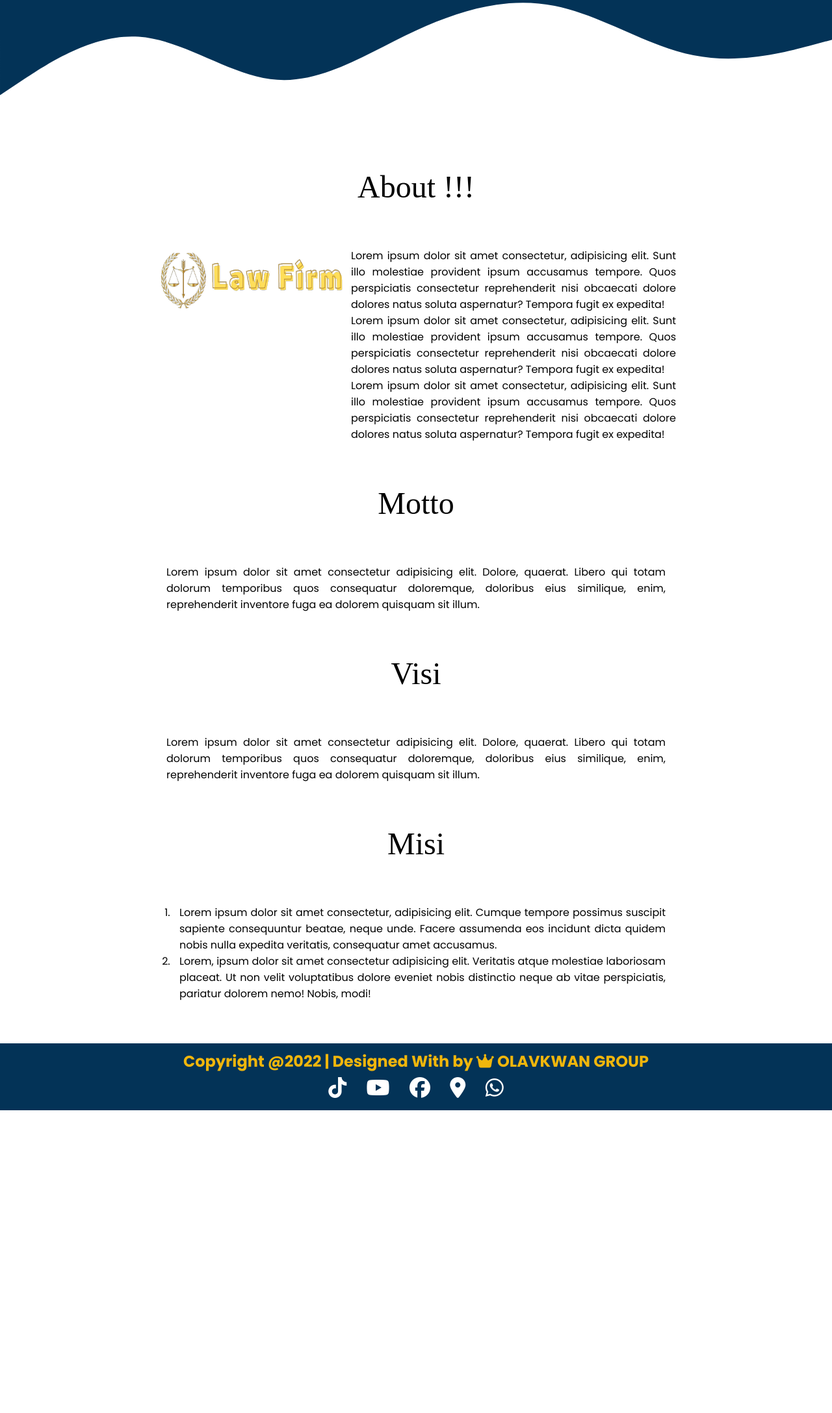
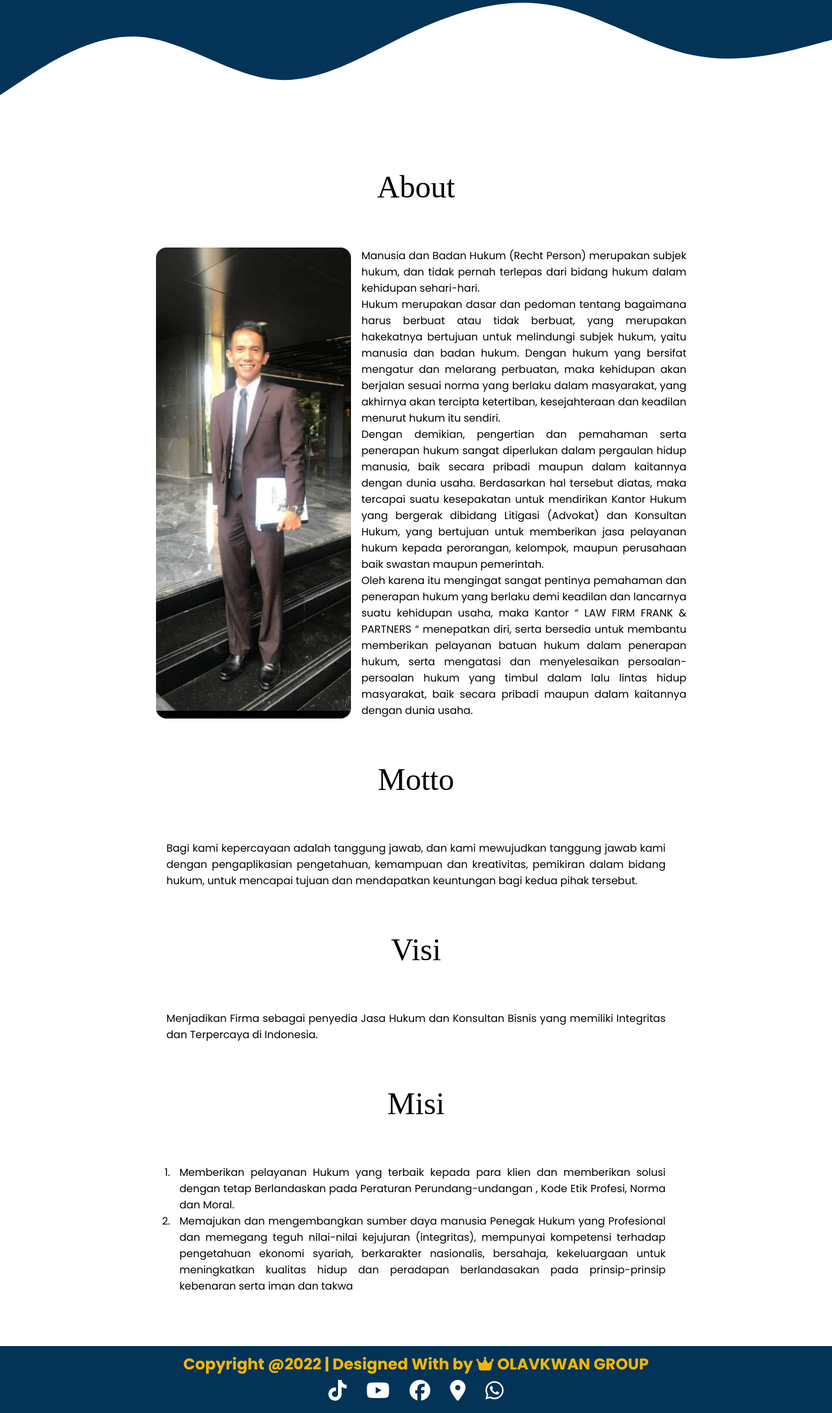
Before and after one commit to ahmadfaqih796/frank-marbun-sh, a PHP site: page /tentang.html in a window 1280 px wide. Shown: the part 76-2251 px from the top of the page at 65% size. Before the commit the page ends 1785 px from the top, so only its background shows below. Run offline with PHP 8.4, Linux system fonts and the light colour scheme; some libraries are stand-ins or nearby versions; some web fonts are replaced.

Commit message:
update isi berita & profil page

```diff
--- a/css/konten/profil.css
+++ b/css/konten/profil.css
@@ -1,5 +1,5 @@
 #nav-profil {
-  margin: 0 0 3rem 0;
+  margin: 0 0 4rem 0;
 }
 #nav-profil section {
   display: flex;
@@ -13,7 +13,9 @@
 }
 #nav-profil section img {
   width: 300px;
-  height: 100px;
+	margin: 0 1rem;
+	object-fit: cover;
+	border-radius: 1rem;
 }
 #nav-profil .teks {
   max-width: 800px;
--- a/tentang.html
+++ b/tentang.html
@@ -2,83 +2,161 @@
 <!-- Created By CodingNepal - www.codingnepalweb.com -->
 <html lang="en">
   <head>
-  <meta charset="UTF-8">
-  <meta name="viewport" content="width=device-width, initial-scale=1.0">
-  <meta http-equiv="X-UA-Compatible" content="ie=edge">
+    <meta charset="UTF-8" />
+    <meta name="viewport" content="width=device-width, initial-scale=1.0" />
+    <meta http-equiv="X-UA-Compatible" content="ie=edge" />
     <title>SH</title>
-  <link rel="stylesheet" href="css/root.css">
-  <link rel="stylesheet" href="css/navigasi.css">
-  <link rel="stylesheet" href="css/header.css">
-  <link rel="stylesheet" href="css/berita.css">
-  <link rel="stylesheet" href="css/profil.css">
-  <link rel="stylesheet" href="css/services.css">
-  <link rel="stylesheet" href="css/konten/services.css">
-  <link rel="stylesheet" href="css/konten/gallery.css">
-  <link rel="stylesheet" href="css/konten/profil.css">
-  <link rel="stylesheet" href="css/owner.css">
-  <link rel="stylesheet" href="css/kontak.css">
-  <link rel="stylesheet" href="css/footer.css">
-  <link rel="stylesheet" href="https://cdnjs.cloudflare.com/ajax/libs/font-awesome/5.15.3/css/all.min.css"/>
-  <script src="https://kit.fontawesome.com/8484f65b47.js" crossorigin="anonymous"></script>
+    <link rel="stylesheet" href="css/root.css" />
+    <link rel="stylesheet" href="css/navigasi.css" />
+    <link rel="stylesheet" href="css/header.css" />
+    <link rel="stylesheet" href="css/berita.css" />
+    <link rel="stylesheet" href="css/profil.css" />
+    <link rel="stylesheet" href="css/services.css" />
+    <link rel="stylesheet" href="css/konten/services.css" />
+    <link rel="stylesheet" href="css/konten/gallery.css" />
+    <link rel="stylesheet" href="css/konten/profil.css" />
+    <link rel="stylesheet" href="css/owner.css" />
+    <link rel="stylesheet" href="css/kontak.css" />
+    <link rel="stylesheet" href="css/footer.css" />
+    <link
+      rel="stylesheet"
+      href="https://cdnjs.cloudflare.com/ajax/libs/font-awesome/5.15.3/css/all.min.css"
+    />
+    <script
+      src="https://kit.fontawesome.com/8484f65b47.js"
+      crossorigin="anonymous"
+    ></script>
   </head>
+
   <body>
     <main class="wrapper">
       <nav>
-      <input type="checkbox" id="show-search">
-      <input type="checkbox" id="show-menu">
-      <label for="show-menu" class="menu-icon"><i class="fas fa-bars"></i></label>
+        <input type="checkbox" id="show-search" />
+        <input type="checkbox" id="show-menu" />
+        <label for="show-menu" class="menu-icon"
+          ><i class="fas fa-bars"></i
+        ></label>
         <section class="content">
-      <img class="logo" src="/gambar/logo.png" alt="">
+          <img class="logo" src="/gambar/logo.png" alt="" />
           <ul class="links">
             <li><a href="/index.html">Home</a></li>
             <li><a href="/tentang.html">About</a></li>
             <li><a href="/berita.html">News</a></li>
             <li><a href="/services.html">Services</a></li>
             <li><a href="/gallery.html">Gallery</a></li>
-          <li><a href="https://api.whatsapp.com/send?phone=6281324924687&text=hallo, saya ingin konsultasi hukum dengan bapak bisa ?">Kontak</a></li>
+            <li>
+              <a
+                href="https://api.whatsapp.com/send?phone=6281324924687&text=hallo, saya ingin konsultasi hukum dengan bapak bisa ?"
+                >Kontak</a
+              >
+            </li>
           </ul>
         </section>
-      <label for="show-search" class="search-icon"><i class="fas fa-search"></i></label>
+        <label for="show-search" class="search-icon"
+          ><i class="fas fa-search"></i
+        ></label>
         <form action="#" class="search-box">
-        <input type="text" placeholder="Cari berita disini" required>
-        <button type="submit" class="go-icon"><i class="fas fa-long-arrow-alt-right"></i></button>
+          <input type="text" placeholder="Cari berita disini" required />
+          <button type="submit" class="go-icon">
+            <i class="fas fa-long-arrow-alt-right"></i>
+          </button>
         </form>
       </nav>
     </main>
-  <svg xmlns="http://www.w3.org/2000/svg" viewBox="0 0 1440 320"><path fill="#033357" fill-opacity="1" d="M0,256L40,229.3C80,203,160,149,240,154.7C320,160,400,224,480,229.3C560,235,640,181,720,144C800,107,880,85,960,101.3C1040,117,1120,171,1200,186.7C1280,203,1360,181,1400,170.7L1440,160L1440,0L1400,0C1360,0,1280,0,1200,0C1120,0,1040,0,960,0C880,0,800,0,720,0C640,0,560,0,480,0C400,0,320,0,240,0C160,0,80,0,40,0L0,0Z"></path></svg>
+    <svg xmlns="http://www.w3.org/2000/svg" viewBox="0 0 1440 320">
+      <path
+        fill="#033357"
+        fill-opacity="1"
+        d="M0,256L40,229.3C80,203,160,149,240,154.7C320,160,400,224,480,229.3C560,235,640,181,720,144C800,107,880,85,960,101.3C1040,117,1120,171,1200,186.7C1280,203,1360,181,1400,170.7L1440,160L1440,0L1400,0C1360,0,1280,0,1200,0C1120,0,1040,0,960,0C880,0,800,0,720,0C640,0,560,0,480,0C400,0,320,0,240,0C160,0,80,0,40,0L0,0Z"
+      ></path>
+    </svg>
     <main id="nav-profil">
-    <legend>About !!!</legend>
+      <legend>About</legend>
       <section>
-      <img src="gambar/logo.png" alt="frank-marbun-sh">
+        <img src="gambar/frank.jpeg" frank-marbun-sh">
         <article>
-        <p>Lorem ipsum dolor sit amet consectetur, adipisicing elit. Sunt illo molestiae provident ipsum accusamus tempore. Quos perspiciatis consectetur reprehenderit nisi obcaecati dolore dolores natus soluta aspernatur? Tempora fugit ex expedita!</p>
-        <p>Lorem ipsum dolor sit amet consectetur, adipisicing elit. Sunt illo molestiae provident ipsum accusamus tempore. Quos perspiciatis consectetur reprehenderit nisi obcaecati dolore dolores natus soluta aspernatur? Tempora fugit ex expedita!</p>
-        <p>Lorem ipsum dolor sit amet consectetur, adipisicing elit. Sunt illo molestiae provident ipsum accusamus tempore. Quos perspiciatis consectetur reprehenderit nisi obcaecati dolore dolores natus soluta aspernatur? Tempora fugit ex expedita!</p>
+          <p>
+            Manusia dan Badan Hukum (Recht Person) merupakan subjek hukum, dan
+            tidak pernah terlepas dari bidang hukum dalam kehidupan sehari-hari.
+          </p>
+          <p>
+            Hukum merupakan dasar dan pedoman tentang bagaimana harus berbuat
+            atau tidak berbuat, yang merupakan hakekatnya bertujuan untuk
+            melindungi subjek hukum, yaitu manusia dan badan hukum. Dengan hukum
+            yang bersifat mengatur dan melarang perbuatan, maka kehidupan akan
+            berjalan sesuai norma yang berlaku dalam masyarakat, yang akhirnya
+            akan tercipta ketertiban, kesejahteraan dan keadilan menurut hukum
+            itu sendiri.
+          </p>
+          <p>
+            Dengan demikian, pengertian dan pemahaman serta penerapan hukum
+            sangat diperlukan dalam pergaulan hidup manusia, baik secara pribadi
+            maupun dalam kaitannya dengan dunia usaha. Berdasarkan hal tersebut
+            diatas, maka tercapai suatu kesepakatan untuk mendirikan Kantor
+            Hukum yang bergerak dibidang Litigasi (Advokat) dan Konsultan Hukum,
+            yang bertujuan untuk memberikan jasa pelayanan hukum kepada
+            perorangan, kelompok, maupun perusahaan baik swastan maupun
+            pemerintah.
+          </p>
+          <p>
+            Oleh karena itu mengingat sangat pentinya pemahaman dan penerapan
+            hukum yang berlaku demi keadilan dan lancarnya suatu kehidupan
+            usaha, maka Kantor “ LAW FIRM FRANK & PARTNERS “ menepatkan diri,
+            serta bersedia untuk membantu memberikan pelayanan batuan hukum
+            dalam penerapan hukum, serta mengatasi dan menyelesaikan
+            persoalan-persoalan hukum yang timbul dalam lalu lintas hidup
+            masyarakat, baik secara pribadi maupun dalam kaitannya dengan dunia
+            usaha.
+          </p>
         </article>
       </section>
       <legend>Motto</legend>
-    <p class="teks">Lorem ipsum dolor sit amet consectetur adipisicing elit. Dolore, quaerat. Libero qui totam dolorum temporibus quos consequatur doloremque, doloribus eius similique, enim, reprehenderit inventore fuga ea dolorem quisquam sit illum.</p>
+      <p class="teks">
+        Bagi kami kepercayaan adalah tanggung jawab, dan kami mewujudkan
+        tanggung jawab kami dengan pengaplikasian pengetahuan, kemampuan dan
+        kreativitas, pemikiran dalam bidang hukum, untuk mencapai tujuan dan
+        mendapatkan keuntungan bagi kedua pihak tersebut.
+      </p>
       <legend>Visi</legend>
-    <p class="teks">Lorem ipsum dolor sit amet consectetur adipisicing elit. Dolore, quaerat. Libero qui totam dolorum temporibus quos consequatur doloremque, doloribus eius similique, enim, reprehenderit inventore fuga ea dolorem quisquam sit illum.</p>
+      <p class="teks">
+        Menjadikan Firma sebagai penyedia Jasa Hukum dan Konsultan Bisnis yang
+        memiliki Integritas dan Terpercaya di Indonesia.
+      </p>
       <legend>Misi</legend>
       <div class="teks">
         <ol>
-        <li>Lorem ipsum dolor sit amet consectetur, adipisicing elit. Cumque tempore possimus suscipit sapiente consequuntur beatae, neque unde. Facere assumenda eos incidunt dicta quidem nobis nulla expedita veritatis, consequatur amet accusamus.</li>
-        <li>Lorem, ipsum dolor sit amet consectetur adipisicing elit. Veritatis atque molestiae laboriosam placeat. Ut non velit voluptatibus dolore eveniet nobis distinctio neque ab vitae perspiciatis, pariatur dolorem nemo! Nobis, modi!</li>
+          <li>
+            Memberikan pelayanan Hukum yang terbaik kepada para klien dan
+            memberikan solusi dengan tetap Berlandaskan pada Peraturan
+            Perundang-undangan , Kode Etik Profesi, Norma dan Moral.
+          </li>
+          <li>
+            Memajukan dan mengembangkan sumber daya manusia Penegak Hukum yang
+            Profesional dan memegang teguh nilai-nilai kejujuran (integritas),
+            mempunyai kompetensi terhadap pengetahuan ekonomi syariah,
+            berkarakter nasionalis, bersahaja, kekeluargaan untuk meningkatkan
+            kualitas hidup dan peradapan berlandasakan pada prinsip-prinsip
+            kebenaran serta iman dan takwa
+          </li>
         </ol>
       </div>
-
-
-
     </main>
     <footer>
-    <h2>Copyright @2022 | Designed With by <i class="fa-solid fa-crown"></i> OLAVKWAN GROUP</h2>
+      <h2>
+        Copyright @2022 | Designed With by
+        <i class="fa-solid fa-crown"></i> OLAVKWAN GROUP
+      </h2>
       <section class="sosial-media">
         <a href=""><i class="fa-brands fa-tiktok"></i></a>
         <a href=""><i class="fa-brands fa-youtube"></i></a>
         <a href=""><i class="fa-brands fa-facebook"></i></a>
-      <a href="https://goo.gl/maps/it6UftRrkFeNiig5A"><i class="fa-solid fa-location-dot"></i></a>
-      <a href="https://api.whatsapp.com/send?phone=6281324924687&text=hallo, saya ingin konsultasi hukum dengan bapak bisa ?"><i class="fa-brands fa-whatsapp"></i></a>
+        <a href="https://goo.gl/maps/it6UftRrkFeNiig5A"
+          ><i class="fa-solid fa-location-dot"></i
+        ></a>
+        <a
+          href="https://api.whatsapp.com/send?phone=6281324924687&text=hallo, saya ingin konsultasi hukum dengan bapak bisa ?"
+          ><i class="fa-brands fa-whatsapp"></i
+        ></a>
       </section>
     </footer>
     <!-- <div class="dummy-text">
```
Also changed, not shown: berita.html (+47 -49 lines), css/konten/berita.css (+12 -1 lines), index.html (+137 -49 lines), gambar/frank.jpeg (added). Lines whose indentation alone changed are shown as unchanged.
